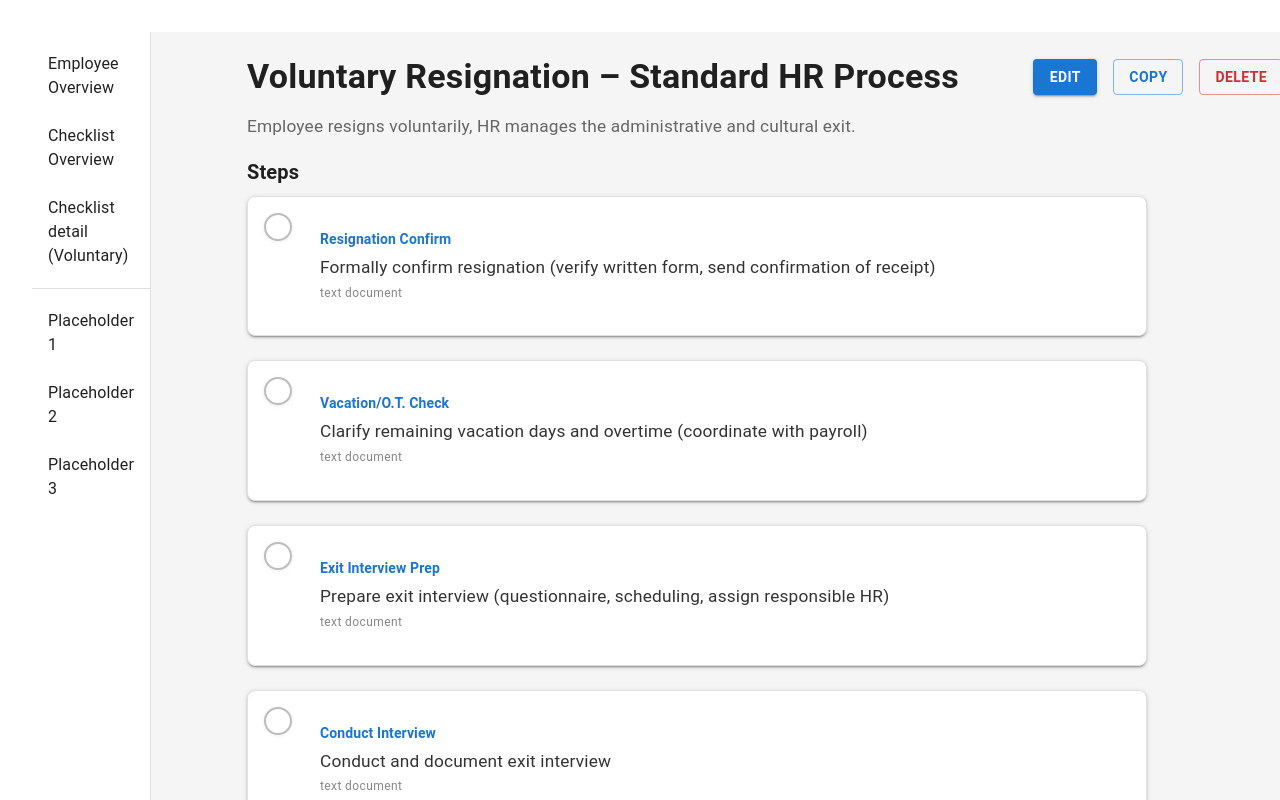
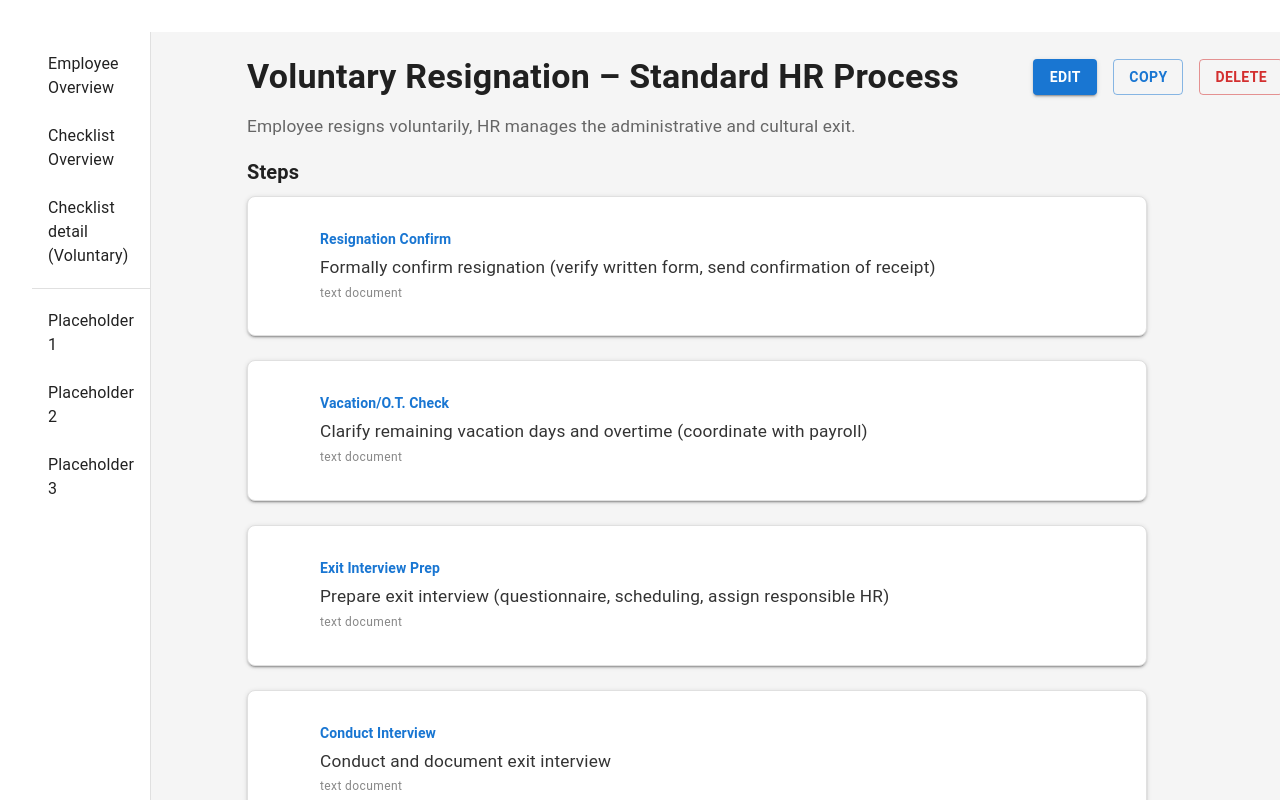
Before and after one commit to PatrickGress/offboardingtoolTS, a React (Vite) app: page /checklist-detail/hr-voluntary in a window 1280 px wide. Shown: the top 800 px of the page. Built offline with nearby package versions, Linux system fonts and the light colour scheme.

Commit message:
a workflow has processids and links to subflowids

```diff
--- a/src/components/ChecklistDetail.tsx
+++ b/src/components/ChecklistDetail.tsx
@@ -81,9 +81,15 @@ export function ChecklistDetail() {
         <Typography variant="body2" sx={{ color: '#888', textAlign: 'left' }}>No checkpoints found.</Typography>
       ) : (
         <Box sx={{ display: 'grid', gridTemplateColumns: '1fr', gap: 3, pl: 0, mb: 2 }}>
-          {checkpoints.map(cp => (
+          {checkpoints.map(cp => {
+            // Find progression info for this step (if any)
+            const workflow = (window as any).mockWorkflows?.find((w: any) => w.processId && w.progressions?.some((p: any) => p.subflowId === card.id));
+            const progressionObj = workflow?.progressions?.find((p: any) => p.subflowId === card.id);
+            const showCheckbox = workflow?.processId && progressionObj?.progression;
+            return (
               <Box key={cp.id} sx={{ position: 'relative', bgcolor: '#fff', borderRadius: 2, boxShadow: 2, border: '1px solid #e0e0e0', p: 4, minHeight: 120, maxWidth: 900, width: '100%', display: 'flex', flexDirection: 'column', alignItems: 'flex-start', overflow: 'hidden' }}>
                 <WaveOverlay className={waveMap[cp.id] ? 'active' : ''} />
+                {showCheckbox && (
                   <Box sx={{ position: 'absolute', top: 16, left: 16, zIndex: 3 }}>
                     <Checkbox
                       checked={!!checkedMap[cp.id]}
@@ -101,6 +107,7 @@ export function ChecklistDetail() {
                       sx={{ p: 0 }}
                     />
                   </Box>
+                )}
                 <Typography variant="subtitle2" sx={{ color: '#1976d2', fontWeight: 600, mb: 0.5, pl: 5 }}>
                   {cp.headline}
                 </Typography>
@@ -111,7 +118,8 @@ export function ChecklistDetail() {
                   {cp.class}
                 </Typography>
               </Box>
-          ))}
+            );
+          })}
         </Box>
       )}
     </Box>
--- a/src/mockCards.ts
+++ b/src/mockCards.ts
@@ -1,9 +1,15 @@
 import type { WorkflowData } from './components/WorkflowCard';
 
-export const mockWorkflows: WorkflowData[] = [
-  // All red (date < 14 days, all subflows < 50%)
+export type StatusData = {
+  label: string;
+  completion: string;
+  subflowId: string;
+};
+
+export const mockWorkflows: (WorkflowData & { processId: string; statuses: StatusData[] })[] = [
   {
     id: '1',
+    processId: 'e2a1c7b2-1f3a-4b2c-9e8f-1a2b3c4d5e01',
     name: 'Hans Herman',
     email: 'hans.herman@example.com',
     department: 'IT',
@@ -12,16 +18,16 @@ export const mockWorkflows: WorkflowData[] = [
     exitDate: '2025-09-25', // <14 days from now
     picture: 'https://mui.com/static/images/avatar/1.jpg',
     statuses: [
-      { label: 'HR', completion: '0/2' },
-      { label: 'IT', completion: '0/3' },
-      { label: 'Finance', completion: '0/2' },
-      { label: 'Team', completion: '0/4' },
+      { label: 'HR', completion: '0/2', subflowId: 'hr-voluntary' },
+      { label: 'IT', completion: '0/3', subflowId: 'it-subflow' },
+      { label: 'Finance', completion: '0/2', subflowId: 'finance-subflow' },
+      { label: 'Team', completion: '0/4', subflowId: 'team-subflow' },
     ],
     subflows: [],
   },
-  // All yellow (date 14-30 days, all subflows 50-99%)
   {
     id: '2',
+    processId: 'b3d2e7c1-2a4b-5c6d-7e8f-2b3c4d5e6f02',
     name: 'Lisa Schmidt',
     email: 'lisa.schmidt@example.com',
     department: 'HR',
@@ -30,16 +36,16 @@ export const mockWorkflows: WorkflowData[] = [
     exitDate: '2025-10-20', // 14-30 days from now
     picture: 'https://mui.com/static/images/avatar/2.jpg',
     statuses: [
-      { label: 'HR', completion: '1/2' }, // 50%
-      { label: 'IT', completion: '2/3' }, // ~67%
-      { label: 'Finance', completion: '1/2' }, // 50%
-      { label: 'Team', completion: '3/4' }, // 75%
+      { label: 'HR', completion: '1/2', subflowId: 'hr-voluntary' }, // 50%
+      { label: 'IT', completion: '2/3', subflowId: 'it-subflow' }, // ~67%
+      { label: 'Finance', completion: '1/2', subflowId: 'finance-subflow' }, // 50%
+      { label: 'Team', completion: '3/4', subflowId: 'team-subflow' }, // 75%
     ],
     subflows: [],
   },
-  // All yellow (date 14-30 days, all subflows 50-99%)
   {
     id: '3',
+    processId: 'c4e5f6a1-3b5c-6d7e-8f9a-3b4c5d6e7f03',
     name: 'Markus Braun',
     email: 'markus.braun@example.com',
     department: 'Finance',
@@ -48,16 +54,16 @@ export const mockWorkflows: WorkflowData[] = [
     exitDate: '2025-10-25', // 14-30 days from now
     picture: 'https://mui.com/static/images/avatar/3.jpg',
     statuses: [
-      { label: 'HR', completion: '1/2' },
-      { label: 'IT', completion: '2/3' },
-      { label: 'Finance', completion: '1/2' },
-      { label: 'Team', completion: '3/4' },
+      { label: 'HR', completion: '1/2', subflowId: 'hr-voluntary' },
+      { label: 'IT', completion: '2/3', subflowId: 'it-subflow' },
+      { label: 'Finance', completion: '1/2', subflowId: 'finance-subflow' },
+      { label: 'Team', completion: '3/4', subflowId: 'team-subflow' },
     ],
     subflows: [],
   },
-  // All yellow subflows, date in red
   {
     id: '4',
+    processId: 'd5f6a7b2-4c6d-7e8f-9a0b-4c5d6e7f8a04',
     name: 'Julia Meier',
     email: 'julia.meier@example.com',
     department: 'IT',
@@ -66,16 +72,16 @@ export const mockWorkflows: WorkflowData[] = [
     exitDate: '2025-09-28', // <14 days from now
     picture: 'https://mui.com/static/images/avatar/4.jpg',
     statuses: [
-      { label: 'HR', completion: '1/2' },
-      { label: 'IT', completion: '2/3' },
-      { label: 'Finance', completion: '1/2' },
-      { label: 'Team', completion: '3/4' },
+      { label: 'HR', completion: '1/2', subflowId: 'hr-voluntary' },
+      { label: 'IT', completion: '2/3', subflowId: 'it-subflow' },
+      { label: 'Finance', completion: '1/2', subflowId: 'finance-subflow' },
+      { label: 'Team', completion: '3/4', subflowId: 'team-subflow' },
     ],
     subflows: [],
   },
-  // Mixed
   {
     id: '5',
+    processId: 'e6f7a8b3-5d7e-8f9a-0a1b-5c6d7e8f9a05',
     name: 'Peter Müller',
     email: 'peter.mueller@example.com',
     department: 'HR',
@@ -84,16 +90,16 @@ export const mockWorkflows: WorkflowData[] = [
     exitDate: '2025-10-10',
     picture: 'https://mui.com/static/images/avatar/5.jpg',
     statuses: [
-      { label: 'HR', completion: '2/2' },
-      { label: 'IT', completion: '2/4' },
-      { label: 'Finance', completion: '0/1' },
-      { label: 'Team', completion: '1/2' },
+      { label: 'HR', completion: '2/2', subflowId: 'hr-voluntary' },
+      { label: 'IT', completion: '2/4', subflowId: 'it-subflow' },
+      { label: 'Finance', completion: '0/1', subflowId: 'finance-subflow' },
+      { label: 'Team', completion: '1/2', subflowId: 'team-subflow' },
     ],
     subflows: [],
   },
-  // Mixed
   {
     id: '6',
+    processId: 'f7a8b9c4-6e8f-9a0b-1a2c-6d7e8f9a0b06',
     name: 'Anna Fischer',
     email: 'anna.fischer@example.com',
     department: 'Finance',
@@ -102,16 +108,16 @@ export const mockWorkflows: WorkflowData[] = [
     exitDate: '2025-10-15',
     picture: 'https://mui.com/static/images/avatar/6.jpg',
     statuses: [
-      { label: 'HR', completion: '0/2' },
-      { label: 'IT', completion: '2/2' },
-      { label: 'Finance', completion: '1/3' },
-      { label: 'Team', completion: '2/2' },
+      { label: 'HR', completion: '0/2', subflowId: 'hr-voluntary' },
+      { label: 'IT', completion: '2/2', subflowId: 'it-subflow' },
+      { label: 'Finance', completion: '1/3', subflowId: 'finance-subflow' },
+      { label: 'Team', completion: '2/2', subflowId: 'team-subflow' },
     ],
     subflows: [],
   },
-  // Mixed
   {
     id: '7',
+    processId: 'g8b9c0d5-7f9a-0a1b-2a3c-7e8f9a0b1a07',
     name: 'Tom Becker',
     email: 'tom.becker@example.com',
     department: 'IT',
@@ -120,16 +126,16 @@ export const mockWorkflows: WorkflowData[] = [
     exitDate: '2025-10-20',
     picture: 'https://mui.com/static/images/avatar/7.jpg',
     statuses: [
-      { label: 'HR', completion: '1/2' },
-      { label: 'IT', completion: '2/3' },
-      { label: 'Finance', completion: '2/2' },
-      { label: 'Team', completion: '0/1' },
+      { label: 'HR', completion: '1/2', subflowId: 'hr-voluntary' },
+      { label: 'IT', completion: '2/3', subflowId: 'it-subflow' },
+      { label: 'Finance', completion: '2/2', subflowId: 'finance-subflow' },
+      { label: 'Team', completion: '0/1', subflowId: 'team-subflow' },
     ],
     subflows: [],
   },
-  // Mixed
   {
     id: '8',
+    processId: 'h9c0d1e6-8f9a-0a1b-2a3c-7e8f9a0b2a08',
     name: 'Sophie Klein',
     email: 'sophie.klein@example.com',
     department: 'Finance',
@@ -138,16 +144,16 @@ export const mockWorkflows: WorkflowData[] = [
     exitDate: '2025-10-25',
     picture: 'https://mui.com/static/images/avatar/8.jpg',
     statuses: [
-      { label: 'HR', completion: '2/2' },
-      { label: 'IT', completion: '0/2' },
-      { label: 'Finance', completion: '1/2' },
-      { label: 'Team', completion: '1/3' },
+      { label: 'HR', completion: '2/2', subflowId: 'hr-voluntary' },
+      { label: 'IT', completion: '0/2', subflowId: 'it-subflow' },
+      { label: 'Finance', completion: '1/2', subflowId: 'finance-subflow' },
+      { label: 'Team', completion: '1/3', subflowId: 'team-subflow' },
     ],
     subflows: [],
   },
-  // Mixed
   {
     id: '9',
+    processId: 'i0d1e2f7-9a0b-1a2c-3b4c-8f9a0b1a3a09',
     name: 'Max Weber',
     email: 'max.weber@example.com',
     department: 'HR',
@@ -156,16 +162,16 @@ export const mockWorkflows: WorkflowData[] = [
     exitDate: '2025-10-30',
     picture: 'https://mui.com/static/images/avatar/9.jpg',
     statuses: [
-      { label: 'HR', completion: '1/2' },
-      { label: 'IT', completion: '2/2' },
-      { label: 'Finance', completion: '0/1' },
-      { label: 'Team', completion: '2/2' },
+      { label: 'HR', completion: '1/2', subflowId: 'hr-voluntary' },
+      { label: 'IT', completion: '2/2', subflowId: 'it-subflow' },
+      { label: 'Finance', completion: '0/1', subflowId: 'finance-subflow' },
+      { label: 'Team', completion: '2/2', subflowId: 'team-subflow' },
     ],
     subflows: [],
   },
-  // Mixed
   {
     id: '10',
+    processId: 'j1e2f3a4-0b1c-2d3e-4f5a-9a0b1c2d3e10',
     name: 'Clara Wolf',
     email: 'clara.wolf@example.com',
     department: 'IT',
@@ -174,16 +180,16 @@ export const mockWorkflows: WorkflowData[] = [
     exitDate: '2025-11-05',
     picture: 'https://mui.com/static/images/avatar/10.jpg',
     statuses: [
-      { label: 'HR', completion: '2/2' },
-      { label: 'IT', completion: '1/3' },
-      { label: 'Finance', completion: '1/2' },
-      { label: 'Team', completion: '0/2' },
+      { label: 'HR', completion: '2/2', subflowId: 'hr-voluntary' },
+      { label: 'IT', completion: '1/3', subflowId: 'it-subflow' },
+      { label: 'Finance', completion: '1/2', subflowId: 'finance-subflow' },
+      { label: 'Team', completion: '0/2', subflowId: 'team-subflow' },
     ],
     subflows: [],
   },
-  // Mixed
   {
     id: '11',
+    processId: 'k2f3a4b5-1c2d-3e4f-5a6b-0a1b2c3d4e11',
     name: 'Felix König',
     email: 'felix.koenig@example.com',
     department: 'Finance',
@@ -192,10 +198,10 @@ export const mockWorkflows: WorkflowData[] = [
     exitDate: '2025-11-10',
     picture: 'https://mui.com/static/images/avatar/11.jpg',
     statuses: [
-      { label: 'HR', completion: '1/2' },
-      { label: 'IT', completion: '2/2' },
-      { label: 'Finance', completion: '0/1' },
-      { label: 'Team', completion: '1/2' },
+      { label: 'HR', completion: '1/2', subflowId: 'hr-voluntary' },
+      { label: 'IT', completion: '2/2', subflowId: 'it-subflow' },
+      { label: 'Finance', completion: '0/1', subflowId: 'finance-subflow' },
+      { label: 'Team', completion: '1/2', subflowId: 'team-subflow' },
     ],
     subflows: [],
   },
```
Lines whose indentation alone changed are shown as unchanged.
